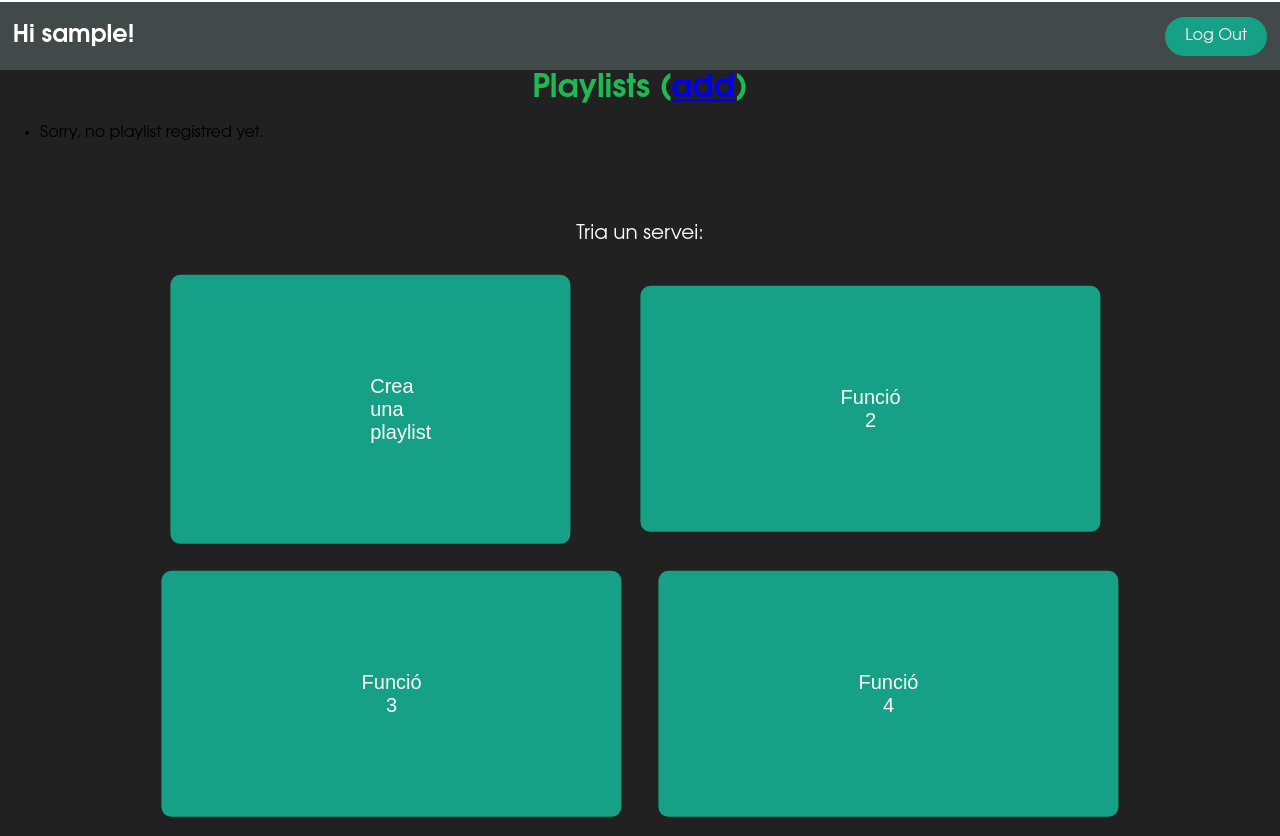
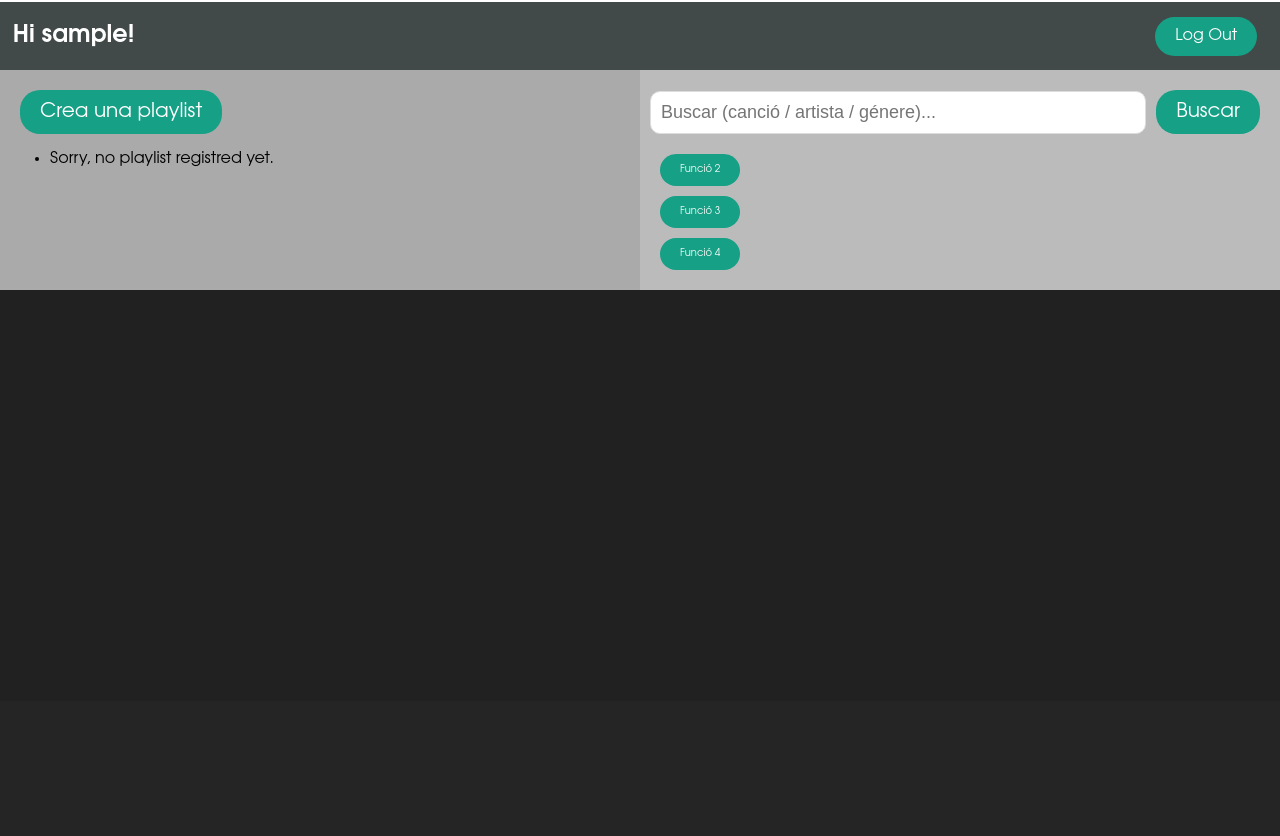
Before and after one commit to lau-marti/WebProject, a Django app: page /musicterritory/ in a window 1280 px wide. Shown: the part 99-935 px from the top of the page. After the commit the page ends 389 px from the top, so only its background shows below. Run offline with Django 5.2, Linux system fonts and the light colour scheme; the visitor is signed in with stand-in values (Sample User, id 1); data that the repository does not hold is empty.

Commit message:
CSS v.9.0.3.4.456

```diff
--- a/static/css/styles.css
+++ b/static/css/styles.css
@@ -5,7 +5,7 @@ body {
     padding: 0;
 }
 
-.button{
+.genericButton{     /*genericButton = button*/
     display: inline-block;
     padding: 10px 20px;
     background-color: #16a085;
@@ -18,11 +18,14 @@ body {
     font-family: "URW Gothic";
     transition: background-color 0.3s ease;
     cursor: pointer;
+    margin: 10px;
 }
 
-.button:hover {
+.genericButton:hover {
     background-color: #026e59;
 }
+
+
 
 
   /* Estilos generales para el formulario */
@@ -162,20 +165,58 @@ h1 {
     height: 40%;
 }
 
+.row {
+    display: flex;
+}
+
+.column {
+    flex: 50%; /* Hace que ambas columnas ocupen el mismo ancho */
+    padding: 10px; /* Añade un espacio entre el contenido y los bordes de las columnas */
+}
+
 .large-button {
     font-size: 20px;
-    padding: 100px 200px;
-    margin: 2%; /* Ajusta el margen entre los botones */
-    background-color: #16a085;
+    display: flex;
+}
+
+.small-button {
+    font-size: 10px;
+    display: flex;
+}
+
+/* Estilo del contenedor de la barra de búsqueda */
+.search-container {
+    width: 100%;
+    position: relative;
+    align-items: center;
+    display: flex;
+}
+
+/* Estilo de la barra de búsqueda */
+.search-input {
+    width: 80%;
+    padding: 10px;
+    font-size: 18px;
+    border: 1px solid #ddd;
+    border-radius: 10px;
+}
+/*
+/* Estilo del botón de búsqueda */
+/*
+.search-button {
+    position: absolute;
+    right: 10px;
+    background: #16a085;
+    color: white;
     border: none;
-    color: white;
+    padding: 10px;
     cursor: pointer;
     border-radius: 10px;
-    width: 50%;
-    height: 50%;
-
 }
-
+.search-button:hover {
+    background-color: #026e59;
+}
+*/
 .centered-text {
     text-align: center; /* Centra el texto horizontalmente */
     font-size: 32px;
--- a/templates/form.html
+++ b/templates/form.html
@@ -8,7 +8,7 @@
         <table>
             {{ form.as_table }}
         </table>
-        <button class="button" type="submit">Crear</button>
+        <button class="genericButton" type="submit">Crear</button>
     </form>
 </div>
 
--- a/templates/home.html
+++ b/templates/home.html
@@ -9,9 +9,10 @@
     <h2>Hi {{ user.username }}!</h2>
   <form action="{% url 'logout' %}" method="post"> <!-- Formulario para cerrar sesión -->
     {% csrf_token %}
-    <button class="button" type="submit">Log Out</button>
+    <button class="genericButton" type="submit">Log Out</button>
   </form>
 </div>
+<!--
 <h1>
     Playlists
     {% if user.is_authenticated %} (<a href="url 'web:playlist_create'%}">add</a>){% endif %}
@@ -22,27 +23,32 @@
             {{playlist.name}} </a></li>
     {%empty%}<li> Sorry, no playlist registred yet. </li>
     {% endfor %}
-
-
-
 </ul>
-
-<div class="button-container">
-    <p style="color: white;">Tria un servei: </p>
-  <div class="button-row">
-      <form action="{% url 'web:playlist_create' %}" method="get">
-        <button class="large-button" type="submit">Crea una playlist</button>
-      </form>
-    <button class="large-button"> Funció 2</button>
-  </div>
-  <div class="button-row">
-    <button class="large-button"> Funció 3</button>
-    <button class="large-button"> Funció 4</button>
-  </div>
+-->
+<div class="row">
+    <div class="column" style="background-color:#aaa;">
+        <form action="{% url 'web:playlist_create' %}" method="get">
+            <button class="genericButton large-button" type="submit">Crea una playlist</button>
+            <ul>
+                {% for playlist in latest_playlist_list %}
+                    <li><a href="{%url 'web:playlist_detail' playlist.id %}">
+                        {{playlist.name}} </a></li>
+                {%empty%}<li> Sorry, no playlist registred yet. </li>
+                {% endfor %}
+            </ul>
+        </form>
+    </div>
+    <div class="column" style="background-color:#bbb;">
+        <div class="search-container">
+            <input type="text" class="search-input" placeholder="Buscar (canció / artista / génere)...">
+            <button class="genericButton large-button">Buscar</button>
+        </div>
+        <button class="genericButton small-button"> Funció 2</button>
+        <button class="genericButton small-button"> Funció 3</button>
+        <button class="genericButton small-button"> Funció 4</button>
+    </div>
 </div>
 
-
-</form>
 {% else %}
 
 <div class="container-home">
@@ -52,11 +58,11 @@
 
         <form action="{% url 'login' %}" method="post"> <!-- We can add a form to log out here -->
             {% csrf_token %}
-            <button class="button" type="submit">Log In</button>
+            <button class="genericButton" type="submit">Log In</button>
         </form>
         <form action="{% url 'signup' %}" method="post"> <!-- We can add a form to log out here -->
             {% csrf_token %}
-            <button class="button" type="submit">Sign Up</button>
+            <button class="genericButton" type="submit">Sign Up</button>
         </form>
     </div>
 </div>
```
